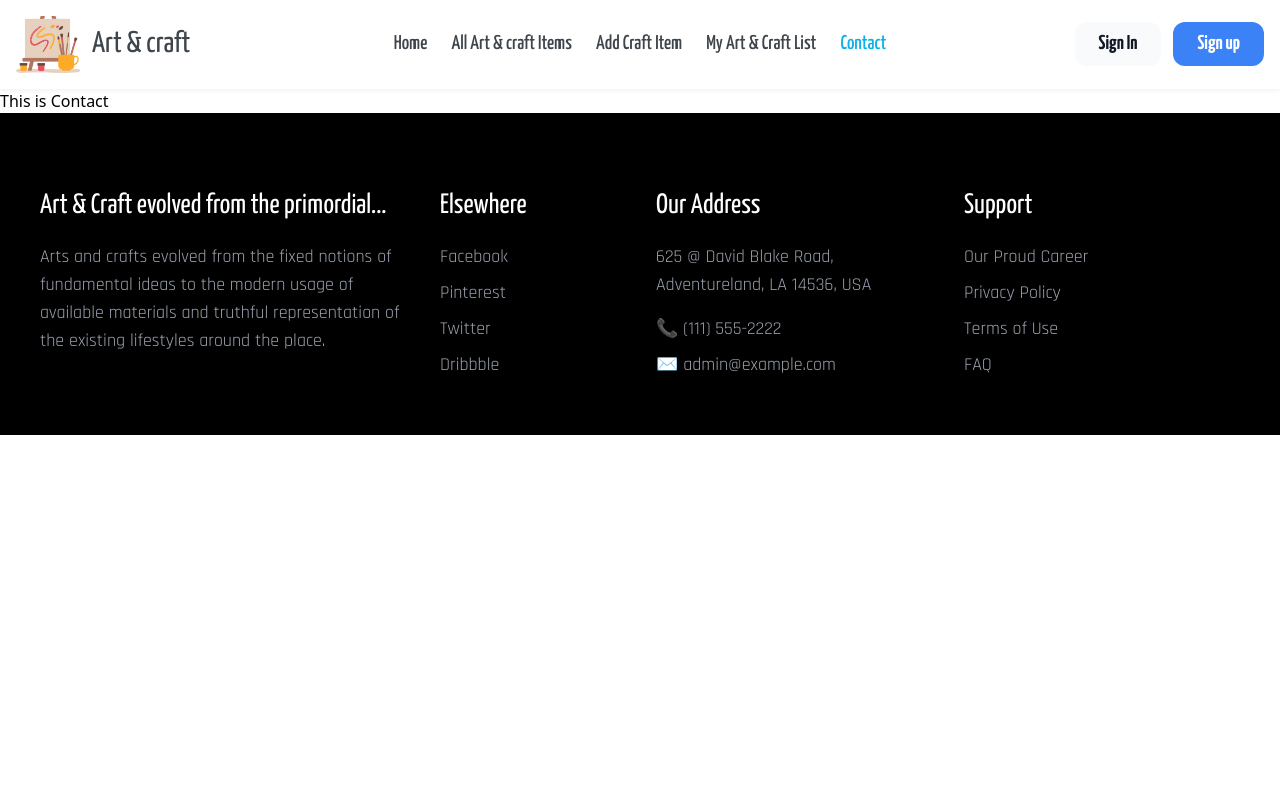
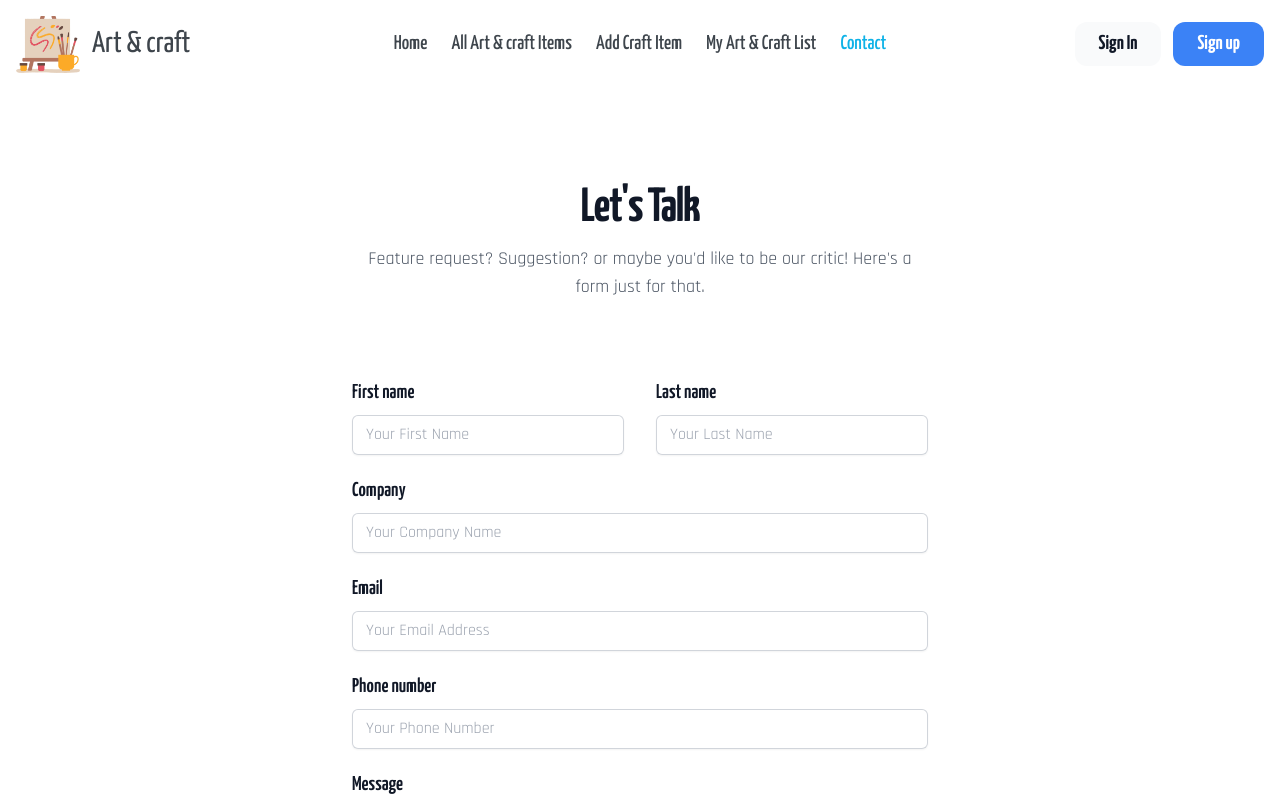
Before and after one commit to developerbarry/art-and-craft-store, a React (Vite) app in the folder art-and-craft-store/: page /contact in a window 1280 px wide. Shown: the top 800 px of the page. Built offline with nearby package versions, Linux system fonts and the light colour scheme.

Commit message:
added contact page

```diff
--- a/art-and-craft-store/src/pages/ContactPage/ContactPage.jsx
+++ b/art-and-craft-store/src/pages/ContactPage/ContactPage.jsx
@@ -1,9 +1,60 @@
 
 const ContactPage = () => {
     return (
-        <div>
-            <h1>This is Contact</h1>
-        </div>
+        <section>
+            <div className="container mx-auto">
+                <div className="bg-white px-6 py-12 sm:py-24 lg:px-8">
+                    <div className="mx-auto max-w-xl flex flex-col items-center justify-center text-center">
+                        <h1 className="text-4xl md:text-5xl font-bold tracking-tight text-gray-900 font-yan">Let&apos;s Talk</h1>
+                        <p className="mt-3 text-lg text-gray-600 font-raj">Feature request? Suggestion? or maybe you&apos;d like to be our critic! Here&apos;s a form just for that.</p>
+                    </div>
+                    <form className="mx-auto mt-16 max-w-xl sm:mt-20">
+                        <div className="grid grid-cols-1 gap-x-8 gap-y-6 sm:grid-cols-2">
+                            <div>
+                                <label htmlFor="first-name" className="block text-xl font-semibold leading-6 text-gray-900 font-yan">First name</label>
+                                <div className="mt-2.5">
+                                    <input required="" type="text" name="first-name" id="first-name" autoComplete="given-name" placeholder="Your First Name" className="block w-full rounded-md border-0 px-3.5 py-2 text-gray-900 shadow-sm ring-1 ring-inset ring-gray-300 placeholder:text-gray-400 focus:ring-2 focus:ring-inset focus:ring-blue-600 sm:text-base sm:leading-6 font-raj"/>
+                                </div>
+                            </div>
+                            <div>
+                                <label htmlFor="last-name" className="block text-xl font-semibold leading-6 text-gray-900 font-yan">Last name</label>
+                                <div className="mt-2.5">
+                                    <input required="" type="text" name="last-name" id="last-name" autoComplete="family-name" placeholder="Your Last Name" className="block w-full rounded-md border-0 px-3.5 py-2 text-gray-900 shadow-sm ring-1 ring-inset ring-gray-300 placeholder:text-gray-400 focus:ring-2 focus:ring-inset focus:ring-blue-600 sm:text-base font-raj sm:leading-6"/>
+                                </div>
+                            </div>
+                            <div className="sm:col-span-2">
+                                <label htmlFor="company" className="block text-xl font-semibold leading-6 text-gray-900 font-yan">Company</label>
+                                <div className="mt-2.5">
+                                    <input required="" type="text" name="company" id="company" autoComplete="organization" placeholder="Your Company Name" className="block w-full rounded-md border-0 px-3.5 py-2 text-gray-900 shadow-sm ring-1 ring-inset ring-gray-300 placeholder:text-gray-400 focus:ring-2 focus:ring-inset focus:ring-blue-600 sm:text-base sm:leading-6 font-raj"/>
+                                </div>
+                            </div>
+                            <div className="sm:col-span-2">
+                                <label htmlFor="email" className="block text-xl font-semibold leading-6 text-gray-900 font-yan">Email</label>
+                                <div className="mt-2.5">
+                                    <input required="" type="email" name="email" id="email" autoComplete="email" placeholder="Your Email Address" className="block w-full rounded-md border-0 px-3.5 py-2 text-gray-900 shadow-sm ring-1 ring-inset ring-gray-300 placeholder:text-gray-400 focus:ring-2 focus:ring-inset focus:ring-blue-600 sm:text-base font-raj sm:leading-6"/>
+                                </div>
+                            </div>
+                            <div className="sm:col-span-2">
+                                <label htmlFor="phone" className="block text-xl font-semibold leading-6 text-gray-900 font-yan">Phone number</label>
+                                <div className="mt-2.5">
+                                    <input required="" type="tel" name="phone" id="phone" autoComplete="tel" placeholder="Your Phone Number" className="block w-full rounded-md border-0 px-3.5 py-2 text-gray-900 shadow-sm ring-1 ring-inset ring-gray-300 placeholder:text-gray-400 focus:ring-2 focus:ring-inset focus:ring-blue-600 sm:text-base font-raj sm:leading-6"/>
+                                </div>
+                            </div>
+                            <div className="sm:col-span-2">
+                                <label htmlFor="message" className="block text-xl font-semibold leading-6 text-gray-900 font-yan">Message</label>
+                                <div className="mt-2.5">
+                                    <textarea name="message" id="message" rows="4" placeholder="Share your thoughts..." className="block w-full rounded-md border-0 px-3.5 py-2 text-gray-900 shadow-sm ring-1 ring-inset ring-gray-300 placeholder:text-gray-400 focus:ring-2 focus:ring-inset focus:ring-blue-600 sm:text-base font-raj sm:leading-6"></textarea>
+                                </div>
+                            </div>
+                        </div>
+                        <div className="mt-10">
+                            <button type="submit" className="bg-[#0EB2E7] text-white rounded-sm py-2 w-full block font-yan text-xl">Submit →</button>
+                        </div>
+                    </form>
+                </div>
+
+            </div>
+        </section>
     );
 };
 
```
